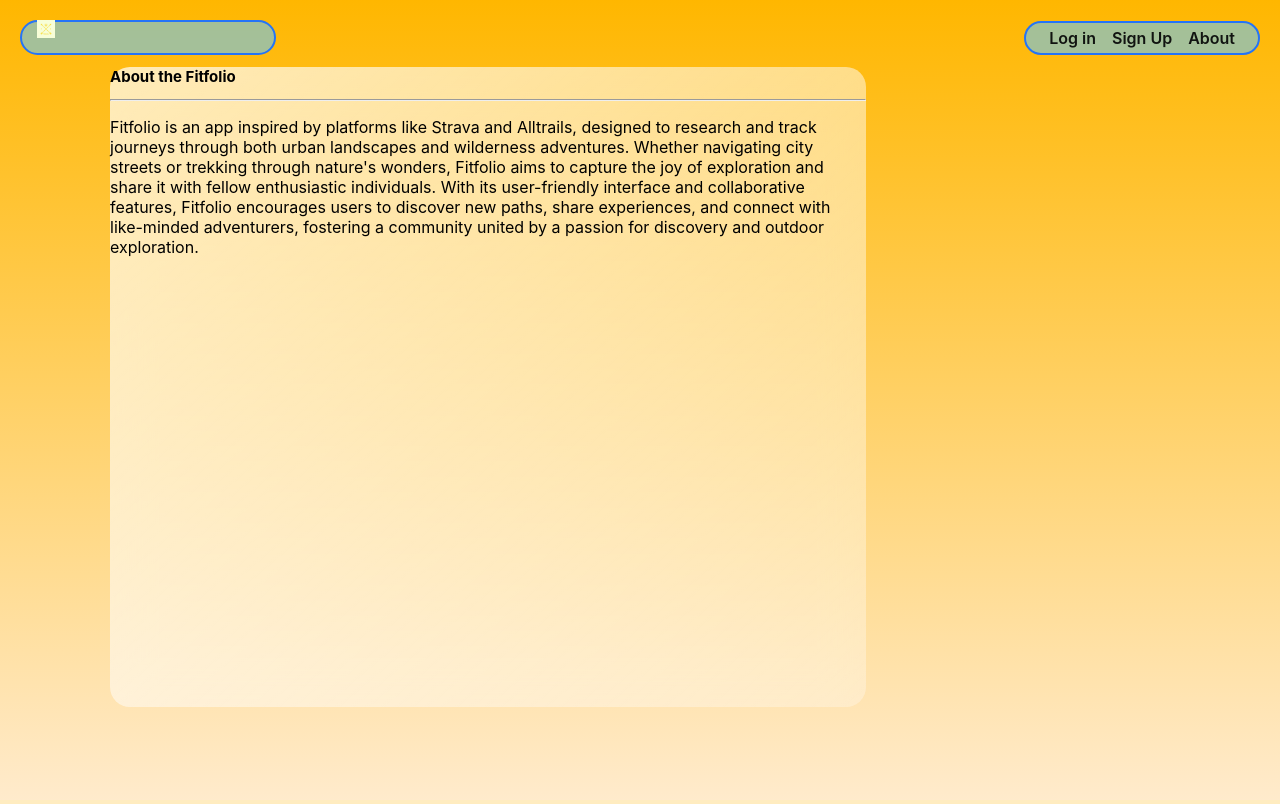
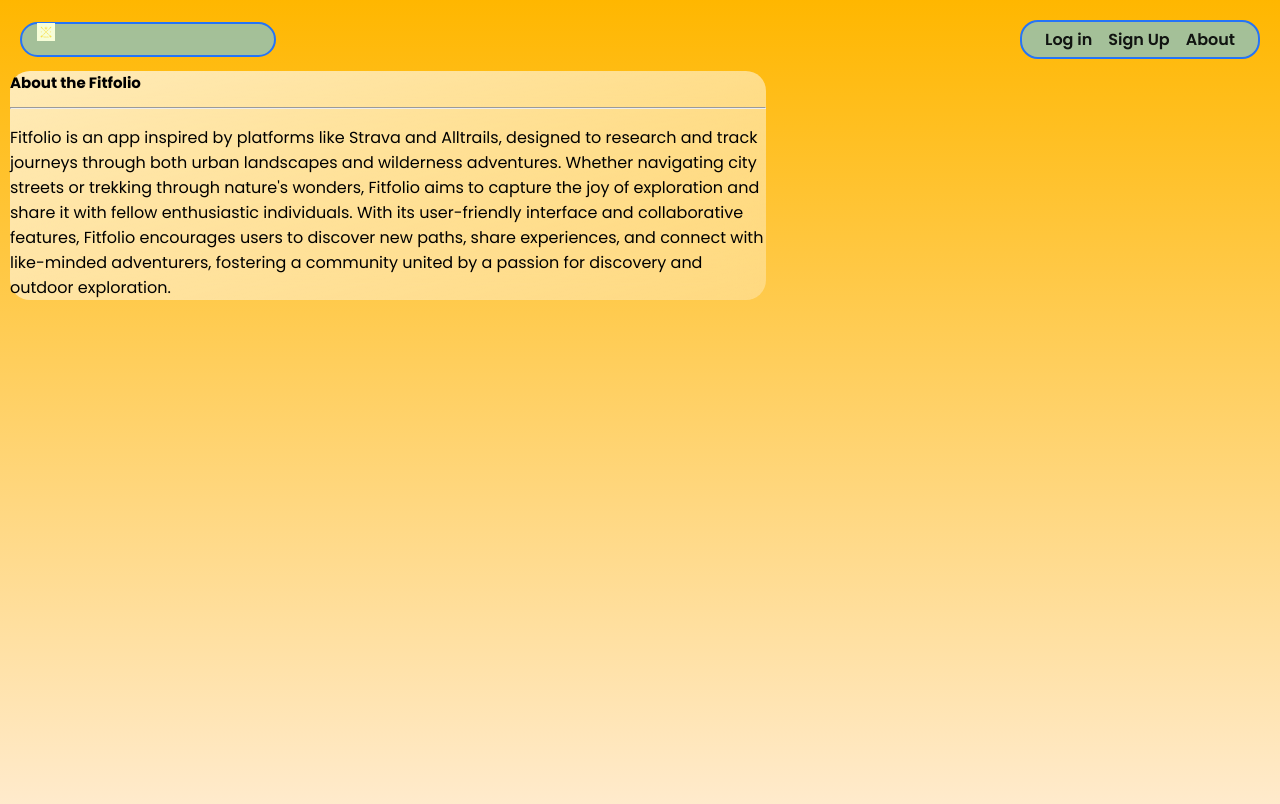
Before and after one commit to daisy119/Fitfolio, a Django app: template main_app/templates/about.html in a window 1280 px wide. Before the commit the page ends 707 px from the top, so only its background shows below. Run offline with Django 3.2, Linux system fonts and the light colour scheme; the template is opened without the code that fills it, so the values that code supplies are empty.

Commit message:
add some styling to loog in page

```diff
--- a/main_app/static/css/base.css
+++ b/main_app/static/css/base.css
@@ -1,3 +1,5 @@
+
+
 html {
   box-sizing: border-box;
 
@@ -35,8 +37,7 @@ body {
   display: flex;
   flex-direction: column;
   align-items: center;
-  justify-content: center;
-  font-family: -apple-system, BlinkMacSystemFont, 'Segoe UI', 'Roboto',
+  font-family: "Poppins", sans-serif, BlinkMacSystemFont, 'Segoe UI', 'Roboto',
     'Oxygen', 'Ubuntu', 'Cantarell', 'Fira Sans', 'Droid Sans',
     'Helvetica Neue', sans-serif;
   min-height: 100vh;
@@ -58,6 +59,10 @@ body {
   --font-l: 1.8rem;
   --font-reg: 1.6rem;
   --card-border-radius: 6px;
+}
+
+input{
+  font-family: "Poppins",sans-serif;
 }
 
 header {
@@ -298,13 +303,13 @@ img{
 }
 
 .glass{
-  min-height: 80vh;
+
   width: 60%;
   background: linear-gradient(to right bottom, rgba(255,255,255,0.7),rgba(255,255,255,0.3));
   border-radius: 2rem;
   z-index: 3;
   backdrop-filter: blur(2rem);
-  margin-left: 100px;
+
 }
 
 #fitfolio-logo{
--- a/main_app/templates/base.html
+++ b/main_app/templates/base.html
@@ -13,6 +13,9 @@
   >
   <title>Fitfolio</title>
   <link rel="stylesheet" type="text/css" href="{% static 'css/base.css' %}">
+  <link rel="preconnect" href="https://fonts.googleapis.com">
+  <link rel="preconnect" href="https://fonts.gstatic.com" crossorigin>
+ <link href="https://fonts.googleapis.com/css2?family=Poppins:wght@200;300;400;500;600;700;800&display=swap" rel="stylesheet">
   {% block head %}
   {% endblock %}
 </head>
--- a/main_app/templates/home.html
+++ b/main_app/templates/home.html
@@ -9,7 +9,7 @@
 
 <section class="logo-container">
   <div class="activity-container">
-    <img src="{% static 'images/workout-bear.png' %}" alt="The bear that works out" />
+    <img src="{% static 'images/workoutbear.png' %}" alt="The bear that works out" />
   </div>
   <img
     src="{% static 'images/logotype.svg' %}"
```
Also changed, not shown: main_app/static/images/log-in.png (added), main_app/static/images/workoutbear.png (added).
